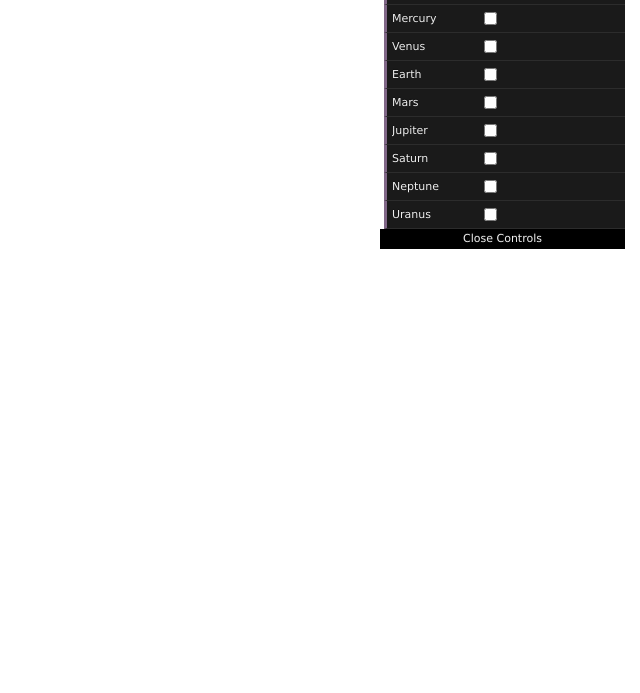
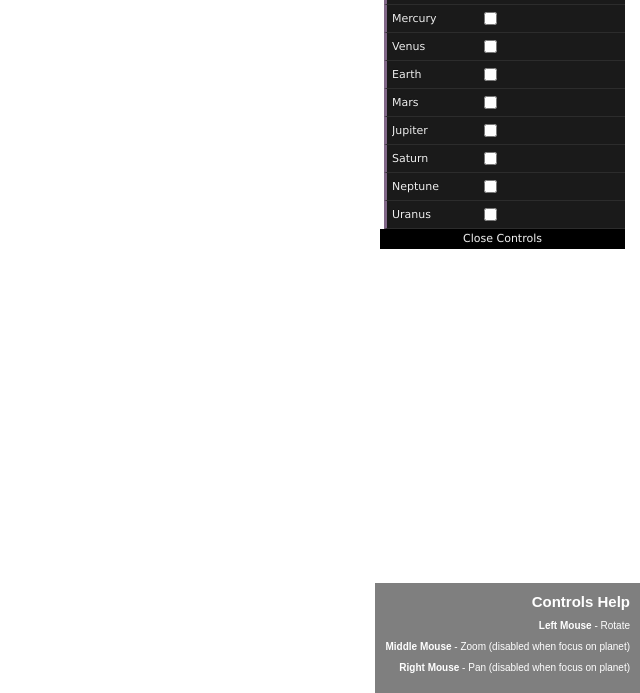
Before and after one commit to tpawelec/SolarSystem, a plain HTML site: page index.html in a window 1280 px wide. Shown: the part 107-800 px from the top of the page, without its empty margins (640-1280 px from the left). Drawn offline with nearby package versions, Linux system fonts and the light colour scheme.

Commit message:
Added controls help, fixed orbit controls

```diff
--- a/css/style.css
+++ b/css/style.css
@@ -7,3 +7,31 @@
 canvas {
     display: block;
 }
+
+.helper {
+    position: absolute;
+    max-width: 300px;
+    background-color: rgba(0,0,0,0.5);
+    color: #fff;
+    z-index: 999;
+    bottom: 0;
+    right: 0;
+    padding: 10px;
+    font-family: Arial, Helvetica, sans-serif;
+    text-align: right;
+}
+
+.helper > h5 {
+    font-weight: 700;
+    margin-bottom: 10px;
+    font-size: 15px;
+}
+
+.helper > p {
+    font-size: 10px;
+    margin-bottom: 10px;
+}
+
+.helper > p > span {
+    font-weight: 700;
+}
--- a/index.html
+++ b/index.html
@@ -9,6 +9,13 @@
     <title>Solar System</title>
 </head>
 <body>
+    <div class="helper">
+        <h5>Controls Help</h5>
+        <p><span class="control">Left Mouse</span> - Rotate</p>
+        <p><span class="control">Middle Mouse</span> - Zoom (disabled when focus on planet)</p>
+        <p><span class="control">Right Mouse</span> - Pan (disabled when focus on planet)</p>
+
+    </div>
     <script src="lib/dat.gui.min.js"></script>
     <script src="lib/three.js"></script>
     <script src="lib/OrbitControls.js"></script>
--- a/js/script.js
+++ b/js/script.js
@@ -12,9 +12,10 @@ let thetas = {};
 
 
 let controls;
+let currentFocus;
 
 const direction = new THREE.Vector3();
-let camOffset = 1700;
+let camOffset = 2700;
 
 let currentObj;
 init();
@@ -105,7 +106,7 @@ function init() {
     });
     focusOpt.open();
 
-
+    console.table(focusOptions)
     /*
         ORBIT CONTROLS
     */
@@ -117,7 +118,14 @@ function init() {
     controls.autoRotate = false;
     controls.autoRotateSpeed = 0.08;
     controls.enableKeys = false;
-    controls.panSpeed = 0.05;
+    controls.panSpeed = 0.5;
+    controls.minDistance = 200;
+
+    controls.mouseButtons = {
+        LEFT: THREE.MOUSE.LEFT,
+        MIDDLE: THREE.MOUSE.MIDDLE,
+        RIGHT: THREE.MOUSE.RIGHT
+    }
 
     /*
         SUN
@@ -148,22 +156,16 @@ function init() {
         planetSpheres[planet] = new THREE.Mesh(geometries[planet], textures[planet]);
         planetSpheres[planet].position.set(scaleDistance(Planets[planet]), planetInclination(Planets[planet]), 0);
         planetSpheres[planet].rotation.z = degToRad(Planets[planet].obliquityToOrbit);
-        planetSpheres[planet].castShadow = true;
-        planetSpheres[planet].receiveShadow = true;
         thetas[planet] = 0;
         scene.add(planetSpheres[planet]);
     }
     currentObj = SunSphere;
 }
 
-
 function animate() {
 
 
     requestAnimationFrame(animate);
-    currentObj.getWorldPosition(controls.target);
-    controls.update();
-
     SunSphere.rotation.x += 0.01;
     SunSphere.rotation.y += 0.01;
     SunSphere.rotation.z += 0.01;
@@ -179,10 +181,14 @@ function animate() {
 
 
     if (!(focusOptions.entireScene)) {
+        currentObj.getWorldPosition(controls.target);
         direction.subVectors( camera.position, controls.target );
-		direction.normalize().multiplyScalar( camOffset );
-		camera.position.copy( direction.add( controls.target ) );
+        direction.normalize().multiplyScalar( camOffset );
+        camera.position.copy( direction.add( controls.target ) );
     }
+
+
+    controls.update();
     renderer.render(scene, camera);
 }
 
@@ -210,24 +216,38 @@ function rotationSpeed(speed) {
 }
 
 function setOptions(option) {
+
+    if(option == currentFocus && option != 'entireScene') {
+
+        option = 'entireScene';
+    }
+
     for (let opt in focusOptions) {
         focusOptions[opt] = false;
     }
 
     focusOptions[option] = true;
 
+
     if(option == 'entireScene') {
         camOffset = 1700;
         currentObj = SunSphere;
         camera.far = 3100
-        direction.subVectors( camera.position, controls.target );
-		direction.normalize().multiplyScalar( camOffset );
-		camera.position.copy( direction.add( controls.target ) )
+        currentObj.getWorldPosition(controls.target);
+        camera.position.x = -1700;
+        controls.enablePan = true;
     } else {
         camOffset = 200;
         currentObj = planetSpheres[option];
         camera.far = 300;
+        controls.enablePan = false;
+
     }
+
+        controls.update();
+
+        currentFocus = option;
+
 }
 
 function calculateTheta(planet) {
```
